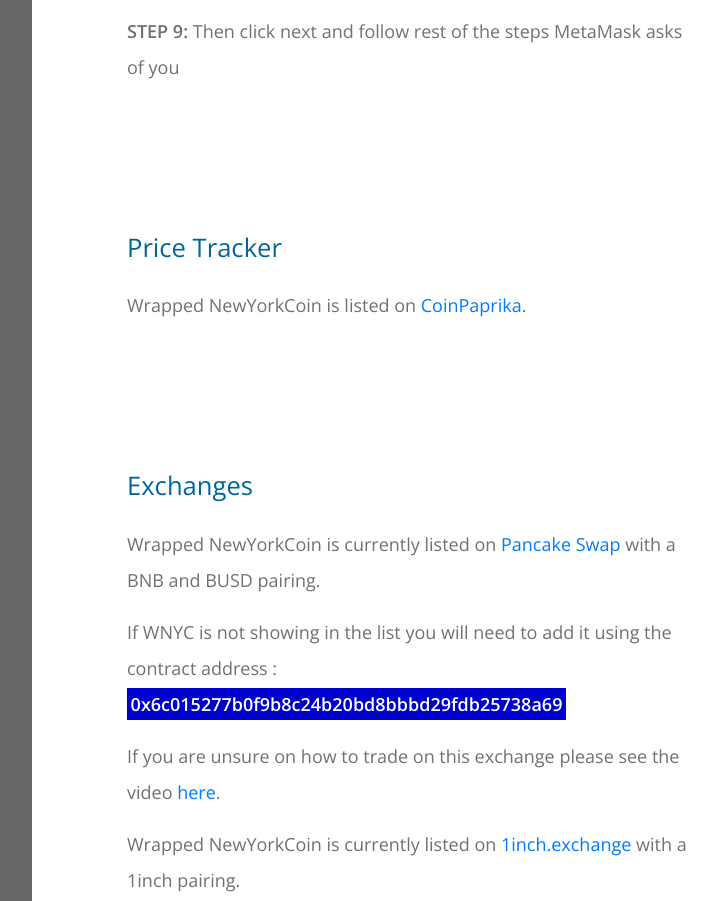
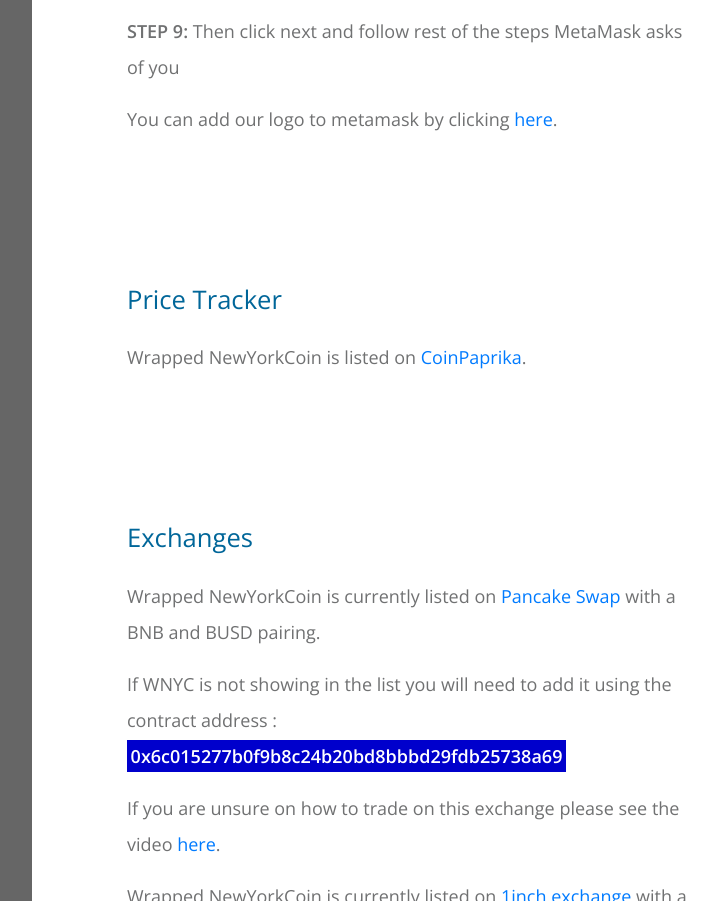
Before and after one commit to Wrapped-NewYorkCoin/Wrapped-NewYorkCoin.github.io, a plain HTML site: page index.html in a window 1280 px wide. Shown: the part 3450-4351 px from the top of the page, without its empty margins (352-1069 px from the left). Drawn offline with nearby package versions, Linux system fonts and the light colour scheme.

Commit message:
minor update

```diff
--- a/index.html
+++ b/index.html
@@ -267,6 +267,9 @@
                           <p>
                             <strong>STEP 9:</strong>  Then click next and follow rest of the steps MetaMask asks of you
                           </p>
+
+
+			      <p> You can add our logo to metamask by clicking <a href="https://bit.ly/3hfmNqH">here</a>.</p>
                       </div>
                   </div>
               </div>
```
